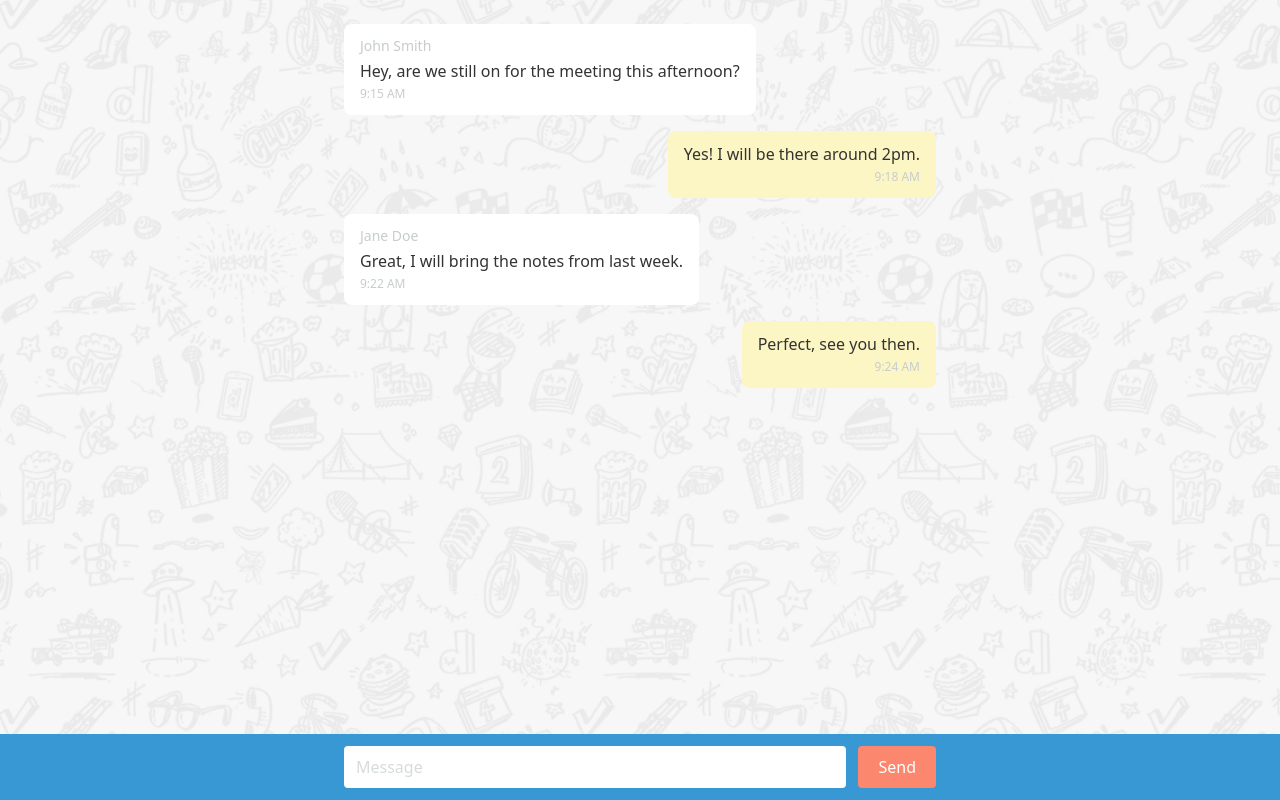
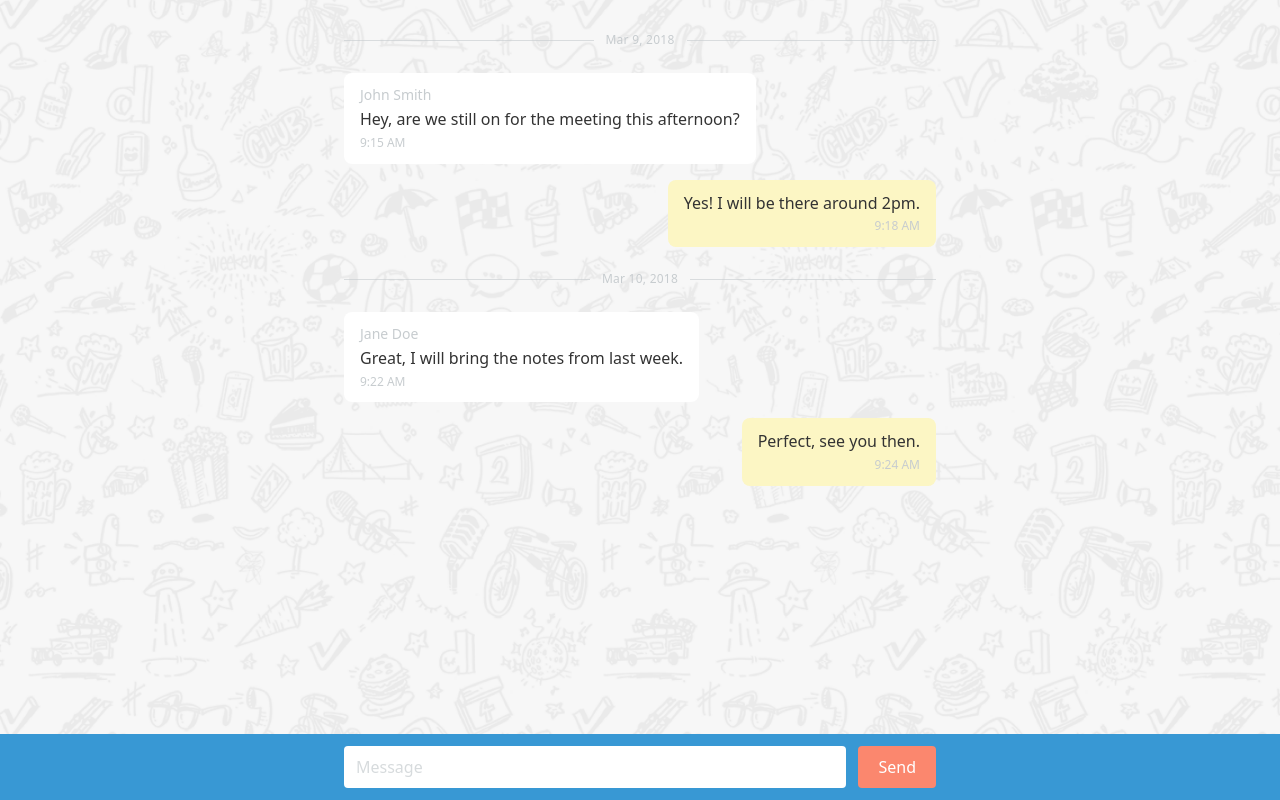
Before and after one commit to caioblasio/doodle-frontend-chat, a React (Vite) app: page / in a window 1280 px wide. Built offline with nearby package versions, Linux system fonts and the light colour scheme.

Commit message:
Add date separators and chronological message grouping

```diff
--- a/src/components/ChatArea/ChatArea.tsx
+++ b/src/components/ChatArea/ChatArea.tsx
@@ -1,51 +1,104 @@
+import DateSeparator from '../DateSeparator/DateSeparator'
 import Message from '../Message/Message'
+import {
+  formatDateSeparator,
+  formatMessageTime,
+  getDayKey,
+} from '../../utils/dates'
 import styles from './ChatArea.module.css'
 
-const SAMPLE_MESSAGES = [
+type SampleMessage = {
+  id: string
+  text: string
+  author?: string
+  createdAt: string
+  isOwn: boolean
+}
+
+const SAMPLE_MESSAGES: SampleMessage[] = [
   {
     id: '1',
     text: 'Hey, are we still on for the meeting this afternoon?',
     author: 'John Smith',
-    timestamp: '9:15 AM',
+    createdAt: '2018-03-09T09:15:00Z',
     isOwn: false,
   },
   {
     id: '2',
     text: 'Yes! I will be there around 2pm.',
-    author: undefined,
-    timestamp: '9:18 AM',
+    createdAt: '2018-03-09T09:18:00Z',
     isOwn: true,
   },
   {
     id: '3',
     text: 'Great, I will bring the notes from last week.',
     author: 'Jane Doe',
-    timestamp: '9:22 AM',
+    createdAt: '2018-03-10T09:22:00Z',
     isOwn: false,
   },
   {
     id: '4',
     text: 'Perfect, see you then.',
-    author: undefined,
-    timestamp: '9:24 AM',
+    createdAt: '2018-03-10T09:24:00Z',
     isOwn: true,
   },
 ]
 
+type ChatListItem =
+  | { type: 'separator'; id: string; date: string }
+  | { type: 'message'; message: SampleMessage }
+
+function buildChatList(messages: SampleMessage[]): ChatListItem[] {
+  const items: ChatListItem[] = []
+  let previousDayKey = ''
+
+  for (const message of messages) {
+    const dayKey = getDayKey(message.createdAt)
+
+    if (dayKey !== previousDayKey) {
+      items.push({
+        type: 'separator',
+        id: `separator-${dayKey}`,
+        date: message.createdAt,
+      })
+      previousDayKey = dayKey
+    }
+
+    items.push({ type: 'message', message })
+  }
+
+  return items
+}
+
 function ChatArea() {
+  const chatItems = buildChatList(SAMPLE_MESSAGES)
+
   return (
     <div className={styles.chatArea}>
       <div className={styles.chatAreaInner}>
         <div className={styles.messageList}>
-          {SAMPLE_MESSAGES.map((message) => (
+          {chatItems.map((item) => {
+            if (item.type === 'separator') {
+              return (
+                <DateSeparator
+                  key={item.id}
+                  label={formatDateSeparator(item.date)}
+                />
+              )
+            }
+
+            const { message } = item
+
+            return (
               <Message
                 key={message.id}
                 text={message.text}
                 author={message.author}
-              timestamp={message.timestamp}
+                timestamp={formatMessageTime(message.createdAt)}
                 isOwn={message.isOwn}
               />
-          ))}
+            )
+          })}
         </div>
       </div>
     </div>
--- /dev/null
+++ b/src/components/DateSeparator/DateSeparator.module.css
@@ -0,0 +1,21 @@
+.separator {
+  display: flex;
+  align-items: center;
+  gap: 12px;
+  margin: 8px 0;
+}
+
+.line {
+  flex: 1;
+  height: 1px;
+  background-color: #c7cccf;
+  opacity: 0.6;
+}
+
+.label {
+  flex-shrink: 0;
+  font-size: 12px;
+  font-weight: 500;
+  color: #c7cccf;
+  letter-spacing: 0.02em;
+}
--- /dev/null
+++ b/src/components/DateSeparator/DateSeparator.tsx
@@ -0,0 +1,17 @@
+import styles from './DateSeparator.module.css'
+
+type DateSeparatorProps = {
+  label: string
+}
+
+function DateSeparator({ label }: DateSeparatorProps) {
+  return (
+    <div className={styles.separator} role="separator" aria-label={label}>
+      <span className={styles.line} aria-hidden="true" />
+      <span className={styles.label}>{label}</span>
+      <span className={styles.line} aria-hidden="true" />
+    </div>
+  )
+}
+
+export default DateSeparator
--- /dev/null
+++ b/src/utils/dates.ts
@@ -0,0 +1,28 @@
+export function formatMessageTime(date: Date | string): string {
+  const value = typeof date === 'string' ? new Date(date) : date
+
+  return value.toLocaleTimeString(undefined, {
+    hour: 'numeric',
+    minute: '2-digit',
+  })
+}
+
+export function formatDateSeparator(date: Date | string): string {
+  const value = typeof date === 'string' ? new Date(date) : date
+
+  return value.toLocaleDateString(undefined, {
+    day: 'numeric',
+    month: 'short',
+    year: 'numeric',
+  })
+}
+
+export function getDayKey(date: Date | string): string {
+  const value = typeof date === 'string' ? new Date(date) : date
+
+  return [
+    value.getFullYear(),
+    value.getMonth(),
+    value.getDate(),
+  ].join('-')
+}
```
Lines whose indentation alone changed are shown as unchanged.
